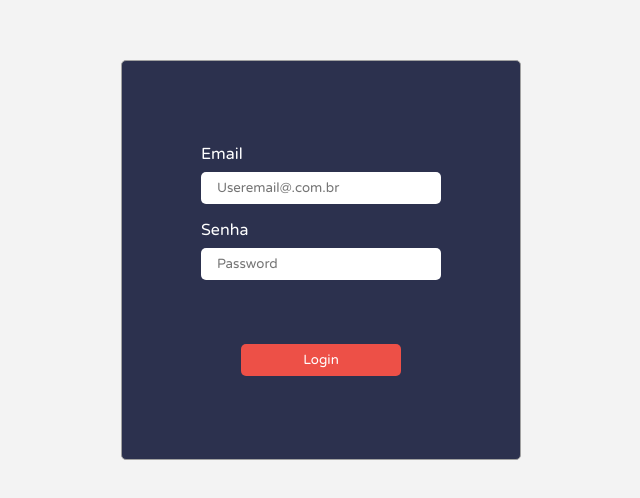
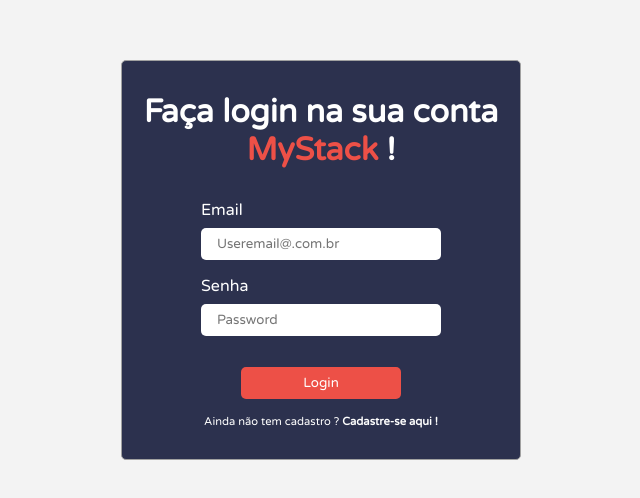
Before and after one commit to williamwallace076/myStock, a React (Vite) app in the folder myStock/: page / in a window 1280 px wide. Shown: the part 140-638 px from the top of the page, without its empty margins (319-959 px from the left). Built offline with nearby package versions, Linux system fonts and the light colour scheme.

Commit message:
feat:login_page_added

```diff
--- a/myStock/src/components/AuthHome/AuthHome.css
+++ b/myStock/src/components/AuthHome/AuthHome.css
@@ -18,8 +18,7 @@
     width: 25rem;
     height: 25rem;
 
-    justify-content: center;
-    gap: 4rem;
+    justify-content: space-around;
     align-items: center;
 
     border: 1px solid var(--color-theme-gray);
@@ -27,14 +26,29 @@
 
     background-color: var(--color-theme-blue);
 }
+.title-auth-area{
+    width: 90%;
+    margin-left: auto;
+    margin-right: auto;
+
+    text-align: center;
+}
+.Area-auth h1{
+    font-size: 2rem;
+    color: #fff;
+    margin-bottom: -2rem;
+}
+.Area-auth h1 span{
+    color: var(--color-theme-red);
+}
 
 .Auth-inputs-area{
-width: max-content;
-height: max-content;
+    width: max-content;
+    height: max-content;
 
-display: flex;
-flex-direction: column;
-justify-content: space-around;
+    display: flex;
+    flex-direction: column;
+    justify-content: space-around;
 
 }
 
@@ -62,11 +76,23 @@
     cursor: pointer;
 }
 
+.area-bt-auth{
+    width: max-content;
+    height: max-content;
+    display: flex;
+    flex-direction: column;
+
+    justify-content: center;
+    align-items: center;
+}
+
 .bt-Auth{
     width: 10rem;
     height: 2rem;
     border-radius: 5px;
     border: none;
+
+    margin-top: -2rem;
 
     background-color: var(--color-theme-red);
     color: #fff;
@@ -77,3 +103,13 @@
     cursor: pointer;
     transform: scale(1.2);
 }
+
+.area-bt-auth span{
+ font-size: 0.7rem;
+ color: #fff;
+ padding-top: 1rem;
+}
+
+.area-bt-auth span b:hover{
+cursor: pointer;
+}
--- a/myStock/src/components/AuthHome/AuthHome.jsx
+++ b/myStock/src/components/AuthHome/AuthHome.jsx
@@ -5,13 +5,19 @@
     return (
         <div className='AuthHome'>
             <div className='Area-auth'>
+                <div className='title-auth-area'>
+                <h1>Faça login na sua conta <span>MyStack </span>!</h1>
+                </div>
                 <div className='Auth-inputs-area'>
                     <label htmlFor="input-email">Email</label>
                     <input id='input-email' type="email" placeholder='Useremail@.com.br'/>
                     <label htmlFor="input-pass">Senha</label>
                     <input id='input-pass' type="password" placeholder='Password'/>
                 </div>
-                <button className='bt-Auth'>Login</button>
+                <div className='area-bt-auth'>
+                    <button className='bt-Auth'>Login</button>
+                    <span>Ainda não tem cadastro ? <b>Cadastre-se aqui !</b></span>
+                </div>
             </div>
         </div>
      );
```
